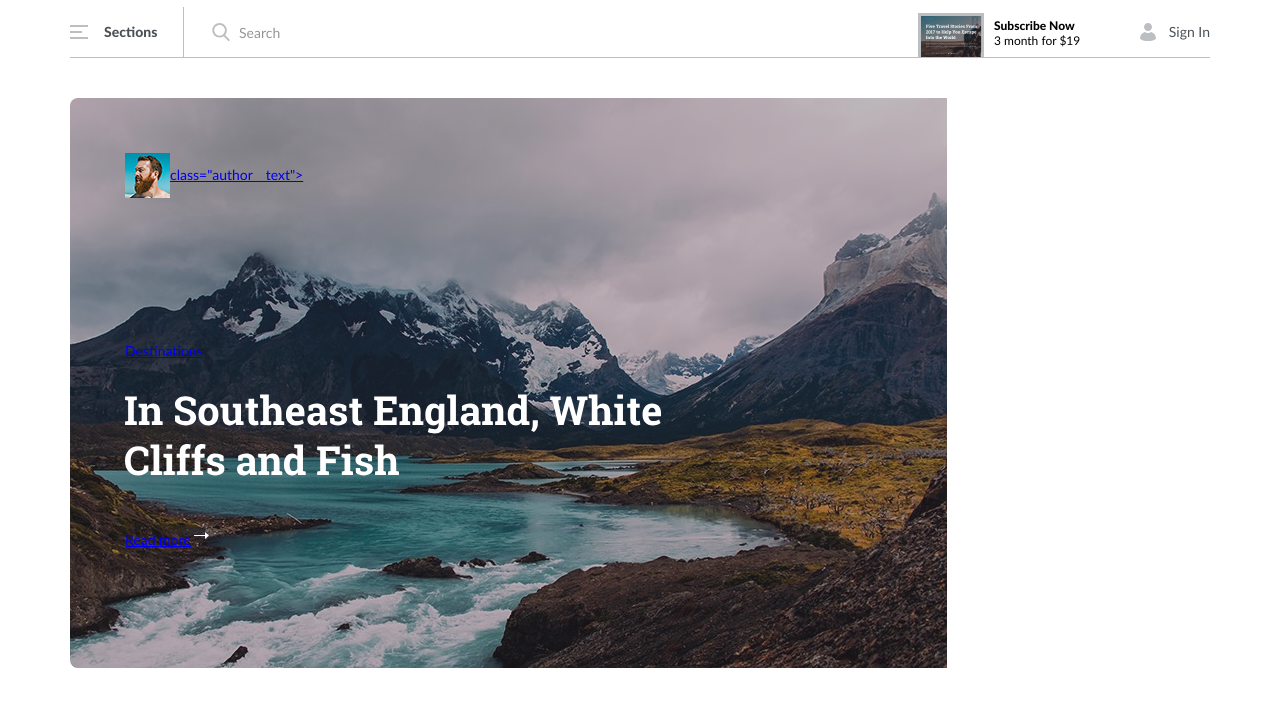
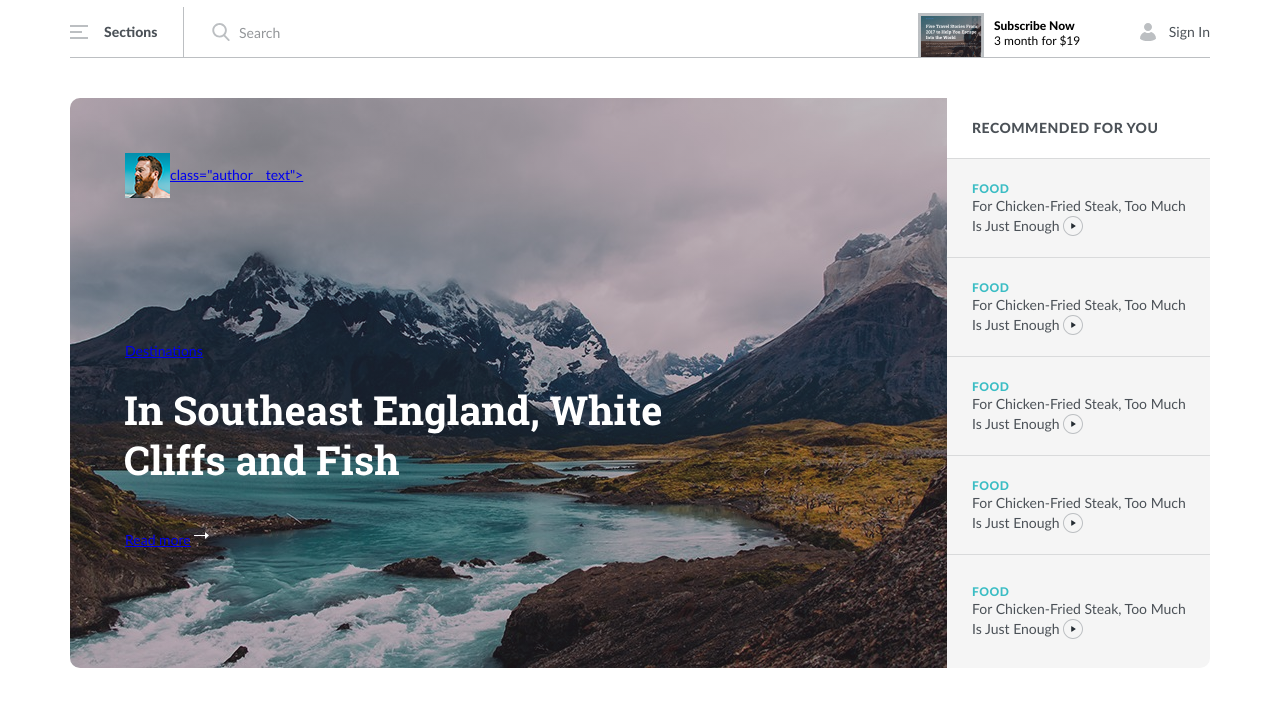
Before and after one commit to TasarGithub/dip_ws9-level3, a website: page index.html in a window 1280 px wide. Drawn offline with nearby package versions, Linux system fonts and the light colour scheme; a web font is replaced by a local one.

Commit message:
create: tabs-keys html&css

```diff
--- a/index.html
+++ b/index.html
@@ -94,6 +94,55 @@
 
 			</div>
 			<!-- /.tabs__item -->
+			<div class="keys tabs__keys">
+				<h2 class="keys__title">Recommended for you</h2>
+				<div class="keys__item">
+					<div class="keys__item-wrap">
+						<h3 class="keys__subtitle">Food</h3>
+						<span class="keys__text">For Chicken-Fried Steak, Too Much Is Just Enough</span>
+						<img src="img/play.svg" alt="Play" class="keys__play">
+					</div>
+					<!--/. keys__item-wrap -->
+				</div>
+				<!-- /.keys__item -->
+				<div class="keys__item">
+					<div class="keys__item-wrap">
+						<h3 class="keys__subtitle">Food</h3>
+						<span class="keys__text">For Chicken-Fried Steak, Too Much Is Just Enough</span>
+						<img src="img/play.svg" alt="Play" class="keys__play">
+					</div>
+					<!--/. keys__item-wrap -->
+				</div>
+				<!-- /.keys__item -->
+				<div class="keys__item">
+					<div class="keys__item-wrap">
+						<h3 class="keys__subtitle">Food</h3>
+						<span class="keys__text">For Chicken-Fried Steak, Too Much Is Just Enough</span>
+						<img src="img/play.svg" alt="Play" class="keys__play">
+					</div>
+					<!--/. keys__item-wrap -->
+				</div>
+				<!-- /.keys__item -->
+				<div class="keys__item">
+					<div class="keys__item-wrap">
+						<h3 class="keys__subtitle">Food</h3>
+						<span class="keys__text">For Chicken-Fried Steak, Too Much Is Just Enough</span>
+						<img src="img/play.svg" alt="Play" class="keys__play">
+					</div>
+					<!--/. keys__item-wrap -->
+				</div>
+				<!-- /.keys__item -->
+				<div class="keys__item">
+					<div class="keys__item-wrap">
+						<h3 class="keys__subtitle">Food</h3>
+						<span class="keys__text">For Chicken-Fried Steak, Too Much Is Just Enough</span>
+						<img src="img/play.svg" alt="Play" class="keys__play">
+					</div>
+					<!--/. keys__item-wrap -->
+				</div>
+				<!-- /.keys__item -->
+			</div>
+			<!-- /.tabs__keys -->
 		</div>
 		<!-- /.tabs__wrap -->
 	</div>
--- a/sass/_variables.sass
+++ b/sass/_variables.sass
@@ -7,4 +7,7 @@ $secondary: #F5FAFE
 $black-media: #252525
 $dark-grey: #363636
 $text-light: #939699
+$text-green: #3BBDC4
 $grey-light: #BCBFC2
+$grey-bg: #F5F5F5
+$grey-for-borfer: #D9DADB
--- a/sass/blocks/_tabs.sass
+++ b/sass/blocks/_tabs.sass
@@ -9,7 +9,8 @@
 	&__container
 
 	&__wrap
-		border-radius: 8px
+		display: flex
+		border-radius: 10px
 		overflow: hidden
 	&__item
 		width: 877px
@@ -49,7 +50,10 @@
 	&__img
 
 	&__btn
-		margin: 0 0 145px 0
+		// margin: 0 0 145px 0
+
+.tabs__keys
+
 
 
 .btn-readmore__text
@@ -65,3 +69,48 @@
 .btn
 
 .btn-readmore
+
+
+.keys
+	min-height: 570px
+	height: 100%
+	display: flex
+	flex-direction: column
+	&__title
+		padding: 20px 25px
+		min-height: 60px
+		display: flex
+		align-items: center
+		font-size: 14px
+		font-weight: bold
+		line-height: 20px
+		letter-spacing: 0.5px
+		text-transform: uppercase
+		border-bottom: 1px solid $grey-for-borfer
+	&__subtitle
+		font-size: 12px
+		font-weight: bold
+		line-height: 15px
+		letter-spacing: 0.5px
+		text-transform: uppercase
+		color: $text-green
+
+	&__item
+		display: flex
+		align-items: center
+		max-width: 263px
+		min-height: 99px
+		padding: 0 15px 0 25px
+		background-color: $grey-bg
+		border-bottom: 1px solid $grey-for-borfer
+		&:last-child
+			border-bottom: none
+			min-height: 113px
+		&-wrap
+
+	&__text
+		font-size: 14px
+		line-height: 20px
+
+	&__play
+		margin: 0 0 -5px 0
```
Also changed, not shown: css/style.css, dist/index.html, img/Play.svg (added).
